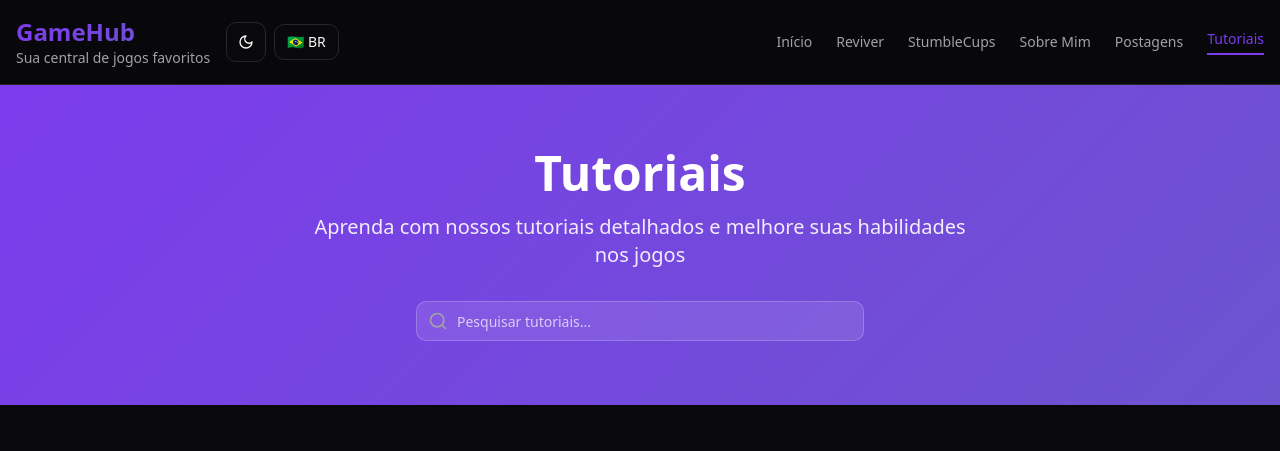
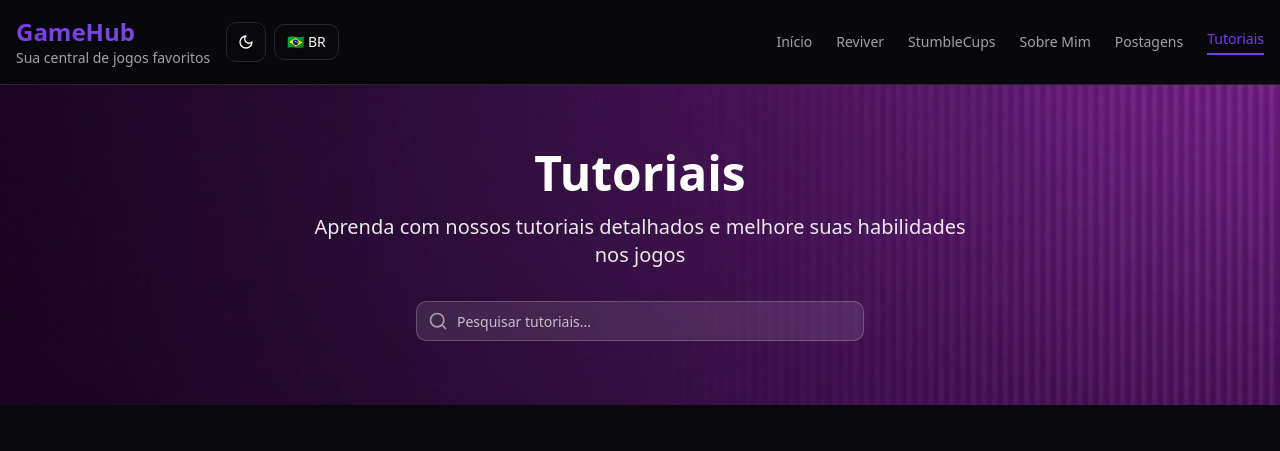
Before and after one commit to victorndesigner/dark-spectrum-gallery-03, a React (Vite) app: page /tutorials in a window 1280 px wide. Shown: the top 451 px of the page. Built offline with nearby package versions, Linux system fonts and the light colour scheme; grey boxes are pictures that could not be loaded; the HTML template or start-up script is replaced by a standard one.

Commit message:
Add banner image to Tutorials

```diff
--- a/src/pages/Tutorials.tsx
+++ b/src/pages/Tutorials.tsx
@@ -4,6 +4,7 @@ import { Input } from '@/components/ui/input';
 import { VideoCard } from '@/components/VideoCard';
 import { tutorials } from '@/data/tutorials';
 import { useTranslation } from '@/hooks/useTranslation';
+import bannerBg from '@/assets/banner-bg.jpg';
 
 const Tutorials = () => {
   const [searchTerm, setSearchTerm] = useState('');
@@ -21,8 +22,9 @@ const Tutorials = () => {
   return (
     <div className="min-h-screen bg-background">
       {/* Header Section */}
-      <div className="bg-gradient-primary py-16">
-        <div className="container mx-auto px-4 text-center">
+      <div className="relative py-16 bg-cover bg-center" style={{ backgroundImage: `url(${bannerBg})` }}>
+        <div className="absolute inset-0 bg-black/30"></div>
+        <div className="container mx-auto px-4 text-center relative z-10">
           <h1 className="text-4xl md:text-5xl font-bold text-white mb-4">
             {t('tutorials')}
           </h1>
```
